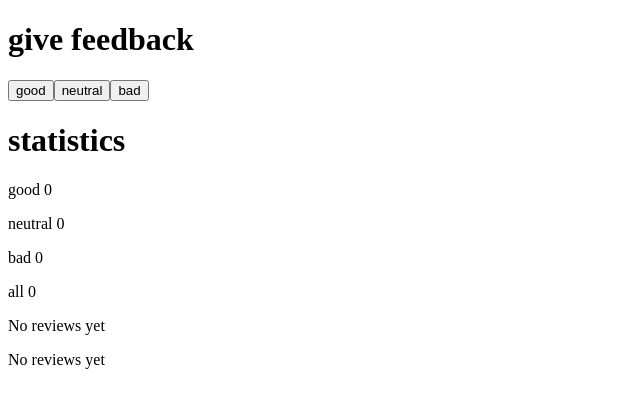
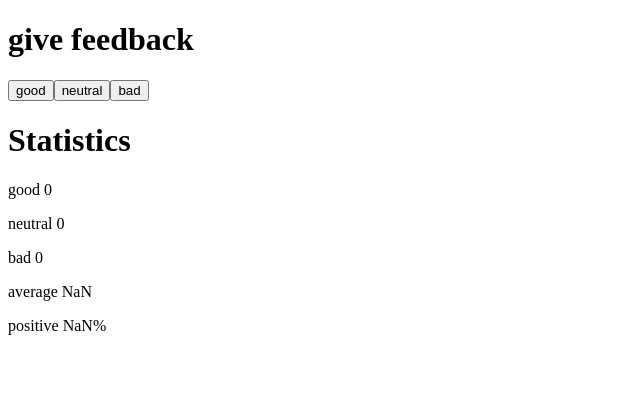
Before and after one commit to Faaiz-Subzwari/Full-Stack-Open-Submissions, a React (Vite) app in the folder Part1/: page / in a window 1280 px wide. Shown: the top 408 px of the page, without its empty margins (0-640 px from the left). Built offline with nearby package versions, Linux system fonts and the light colour scheme.

Commit message:
Exercise 1.8

```diff
--- a/Part1/src/App.jsx
+++ b/Part1/src/App.jsx
@@ -1,24 +1,15 @@
 import { useState } from "react"
 
-const Average = ({good, bad, total}) => {
-  if (total == 0) {
-    return (
-      <p>No reviews yet</p>
-    )
-  }
-  return(
-    <p>average {(good * 1 + bad * -1) / total}</p>
-  )
-}
-
-const Positive = ({good, total}) => {
-  if (total == 0){
-    return(
-      <p>No reviews yet</p>
-    )
-  }
-  return(
-    <p>positive {(good / total) * 100}%</p>
+const Statistics = ({ good, neutral, bad, total }) => {
+  return (
+    <div>
+      <h1>Statistics</h1>
+      <p>good {good}</p>
+      <p>neutral {neutral}</p>
+      <p>bad {bad}</p>
+      <p>average {(good * 1 + bad * -1) / total}</p>
+      <p>positive {(good / total) * 100}%</p>
+    </div>
   )
 }
 
@@ -51,20 +42,15 @@ const App = () => {
 
       <h1>give feedback</h1>
       <button onClick={handleGood}>
-        good </button>
+        good
+      </button>
       <button onClick={handleNeutral}>
-        neutral </button>
+        neutral
+      </button>
       <button onClick={handlebad}>
-        bad </button>
-
-      <h1>statistics</h1>
-      <p>good {good}</p>
-      <p>neutral {neutral}</p>
-      <p>bad {bad}</p>
-      <p>all {total}</p>
-      <Average good={good} bad={bad} total={total}/>
-      <Positive good={good} total={total}/>
-
+        bad
+      </button>
+      <Statistics good={good} neutral={neutral} bad={bad} total={total} />
     </div>
   )
 }
```
